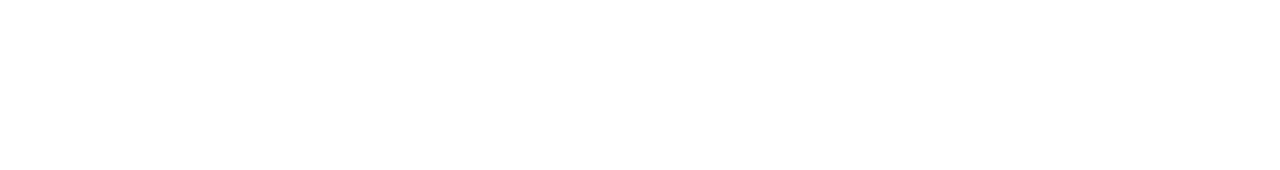
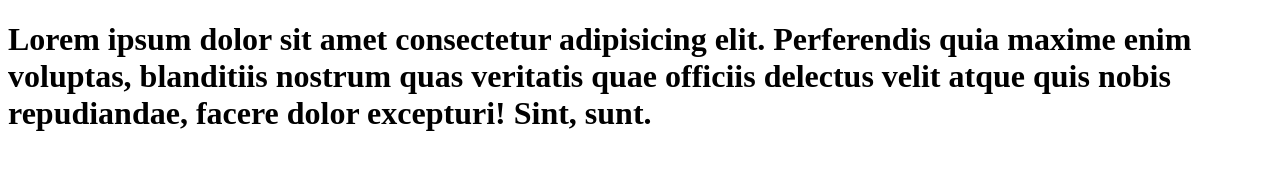
Before and after one commit to ummesalma303/testing-github, a plain HTML site: page index.html in a window 1280 px wide. Drawn offline with Linux system fonts and the light colour scheme.

Commit message:
third commit

```diff
--- a/index.html
+++ b/index.html
@@ -6,6 +6,6 @@
     <title>Document</title>
 </head>
 <body>
-
+    <h1>Lorem ipsum dolor sit amet consectetur adipisicing elit. Perferendis quia maxime enim voluptas, blanditiis nostrum quas veritatis quae officiis delectus velit atque quis nobis repudiandae, facere dolor excepturi! Sint, sunt.</h1>
 </body>
 </html>
```
